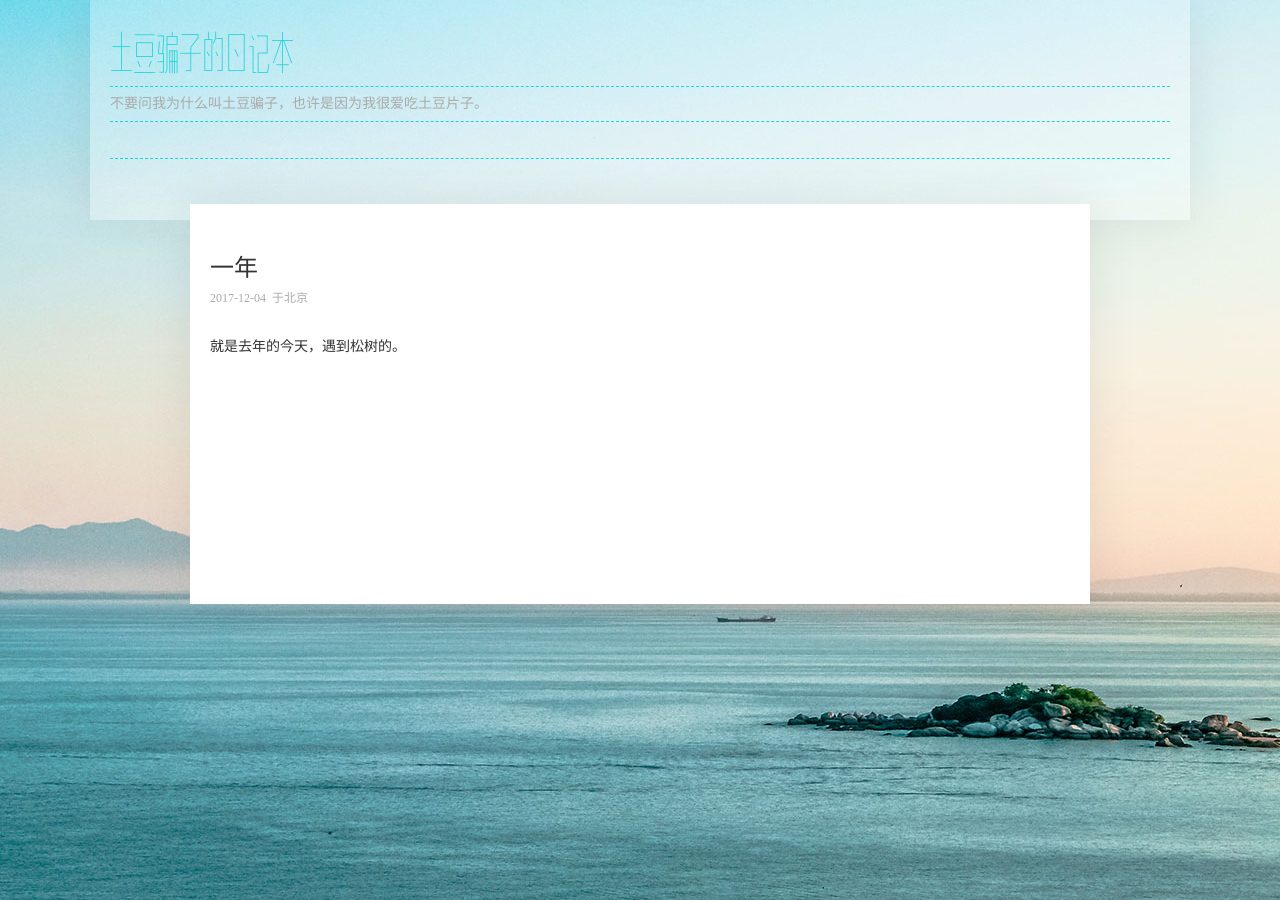
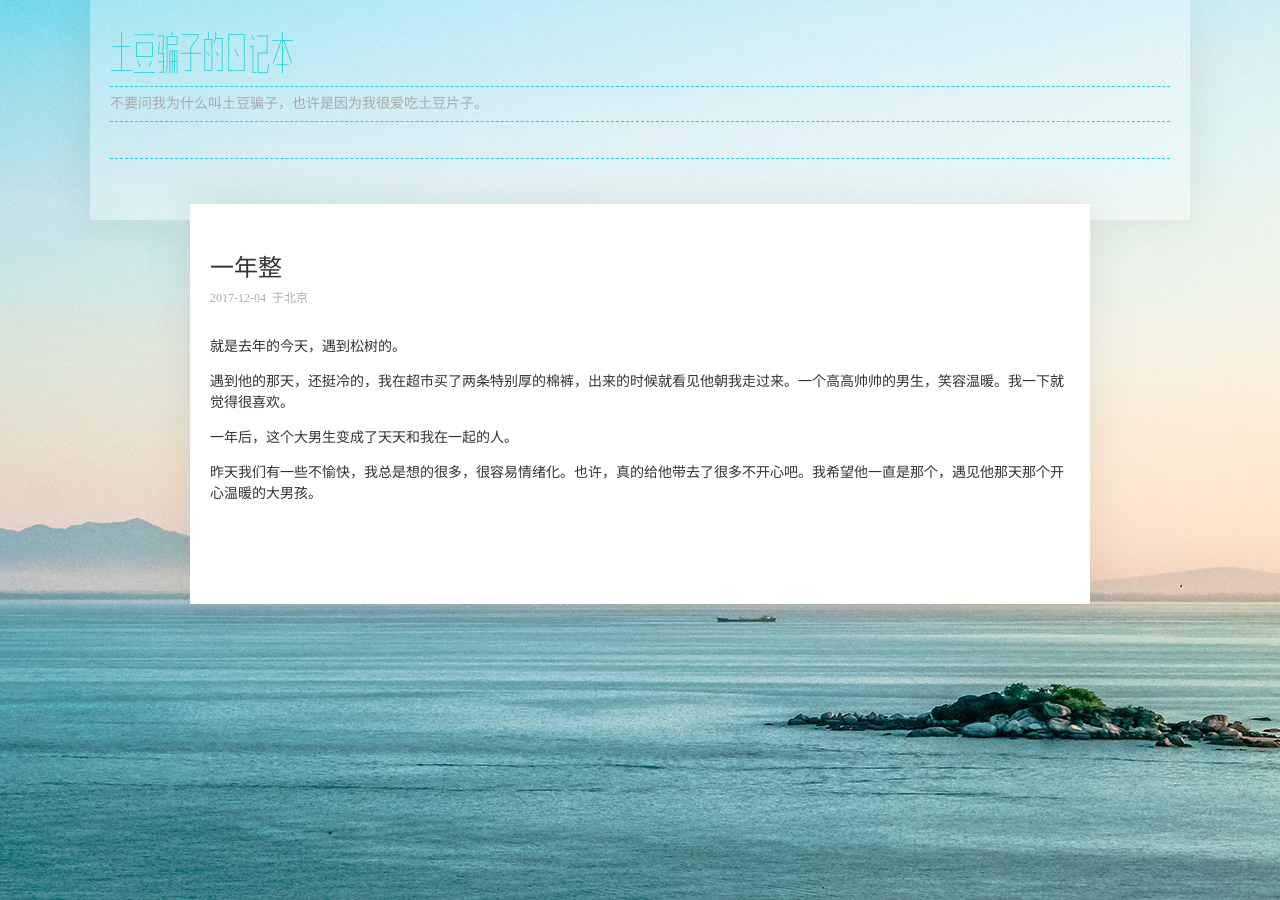
Before and after one commit to cuiyinghh/blog, a Jekyll site: the page built from _posts/2017-12-04-one_year.md, in a window 1280 px wide. Built offline with Jekyll 4.4.1, drawn with Linux system fonts in a browser that asks for light colours; some web fonts are replaced.

Commit message:
one year

```diff
--- a/_posts/2017-12-04-one_year.md
+++ b/_posts/2017-12-04-one_year.md
@@ -1,8 +1,14 @@
 ---
 layout: post
-title: 一年
+title: 一年整
 date: 2017-12-04 19:30:26 +0800
 place: 于北京
 ---
 
 就是去年的今天，遇到松树的。
+
+遇到他的那天，还挺冷的，我在超市买了两条特别厚的棉裤，出来的时候就看见他朝我走过来。一个高高帅帅的男生，笑容温暖。我一下就觉得很喜欢。
+
+一年后，这个大男生变成了天天和我在一起的人。
+
+昨天我们有一些不愉快，我总是想的很多，很容易情绪化。也许，真的给他带去了很多不开心吧。我希望他一直是那个，遇见他那天那个开心温暖的大男孩。
```
